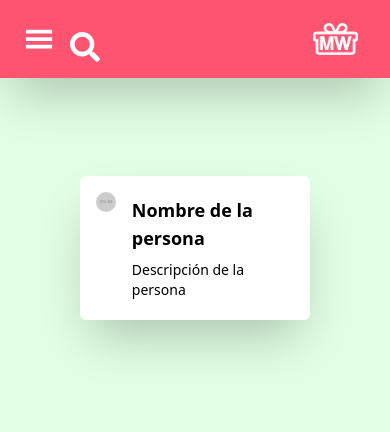
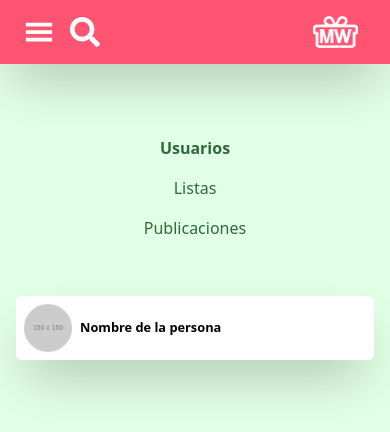
Before and after one commit to manuelaag99/make-a-wish-list, a React (Vite) app in the folder client/: page /searchresults in a window 390 px wide. Shown: the top 432 px of the page. Built offline with nearby package versions, Linux system fonts and the light colour scheme; no server answers.

Commit message:
add tabs to search results page

```diff
--- /dev/null
+++ b/client/src/Components/ListOfUsers.jsx
@@ -0,0 +1,25 @@
+import { useQuery } from "@apollo/client";
+import { GET_USERS } from "../queries/UserQueries";
+
+export default function ListOfUsers ({users}) {
+    const { loading, error, data } = useQuery(GET_USERS);
+
+
+    return (
+        <div className="flex flex-col w-full mt-12 mx-auto px-4 sm:px-20">
+
+            <div className="flex flex-row items-center w-full bg-white shadow-2xl rounded-md p-2 sm:p-4">
+                <div className="flex justify-center items-center h-fit w-2/10 sm:w-1/10 max-w-12 sm:max-w-18">
+                    <img src="https://via.placeholder.com/150" alt="placeholder" className=" rounded-full object-cover" />
+                </div>
+                <div className="flex w-8/10 sm:w-9/10">
+                    <div className="flex flex-col w-full justify-center ml-2 sm:ml-4 text-mobileText sm:text-smAndUpText overflow-hidden">
+                        <p className="my-1 font-bold whitespace-nowrap">Nombre de la persona</p>
+                        <p className="hidden sm:block my-1 ">Descripción de la persona</p>
+                    </div>
+                </div>
+            </div>
+
+        </div>
+    )
+}
--- a/client/src/Components/TopBar.jsx
+++ b/client/src/Components/TopBar.jsx
@@ -47,13 +47,13 @@ export default function TopBar ({}) {
 
                 <div className={"flex flex-col sm:flex-row items-center justify-center " + " w-full"}>
                     {isSearchInputVisible && <input className={"py-2 px-2 rounded-md w-full outline-none ml-0 md:ml-6 "} onChange={(e) => inputChangeHandle(e)} placeholder="Buscar..." />}
-                    <div className="flex flex-row justify-between md:justify-center items-center w-full sm:w-fit mt-4 sm:mt-0">
+                    <div className={"flex flex-row justify-between md:justify-center items-center w-full sm:w-fit sm:mt-0 " + (isSearchInputVisible && "mt-4")}>
                         {isSearchInputVisible && <button className="flex ml-2" onClick={() => setIsSearchInputVisible(false)}>
                             <p className="text-white hover:text-gray-400 duration-200 cursor-pointer">
                                 <IoMdArrowRoundBack fontSize={40} />
                             </p>
                         </button>}
-                        <button className="flex mx-2 md:mx-6" onClick={searchButtonFunction}>
+                        <button className="flex justify-center items-center mx-2 md:mx-6" onClick={searchButtonFunction}>
                             <p className="text-white hover:text-gray-400 duration-200 cursor-pointer">
                                 <FaSearch fontSize={30} />
                             </p>
--- a/client/src/pages/SearchResultsPage.jsx
+++ b/client/src/pages/SearchResultsPage.jsx
@@ -1,26 +1,27 @@
+import { useState } from "react";
+import ListOfUsers from "../Components/ListOfUsers";
 import TopBar from "../Components/TopBar";
 
 export default function SearchResultsPage ({}) {
+    const [selectedTab, setSelectedTab] = useState("users");
 
     return (
         <div className="flex flex-col w-full justify-center">
             <TopBar />
 
-            <div className="flex flex-col w-full mt-44 mx-auto px-20">
-                <div className="flex flex-row w-full bg-white shadow-2xl rounded-md p-4">
-                    <div className="w-1/10">
-                        <img src="https://via.placeholder.com/150" alt="placeholder" className=" rounded-full object-cover" />
-                    </div>
-                    <div className="flex w-7/10">
-                        <div className="flex flex-col w-full justify-center ml-4 ">
-                            <p className="my-1 text-lg font-bold">Nombre de la persona</p>
-                            <p className="my-1 text-sm">Descripción de la persona</p>
-                        </div>
+            <div className="flex flex-col sm:flex-row w-full mt-32">
+                <button className={"flex w-full sm:w-1/3 py-2 sm:py-0 justify-center text-center text-var-3 " + (selectedTab === "users" && "font-bold")} onClick={() => setSelectedTab("users")}>
+                    Usuarios
+                </button>
+                <button className={"flex w-full sm:w-1/3 py-2 sm:py-0 justify-center text-center text-var-3 " + (selectedTab === "lists" && "font-bold")} onClick={() => setSelectedTab("lists")}>
+                    Listas
+                </button>
+                <button className={"flex w-full sm:w-1/3 py-2 sm:py-0 justify-center text-center text-var-3 " + (selectedTab === "posts" && "font-bold")} onClick={() => setSelectedTab("posts")}>
+                    Publicaciones
+                </button>
+            </div>
 
-                    </div>
-                </div>
-
-            </div>
+            {(selectedTab === "users") && <ListOfUsers />}
         </div>
     )
 }
--- a/client/tailwind.config.js
+++ b/client/tailwind.config.js
@@ -17,9 +17,16 @@ export default {
         "var-2": "#FF5372",
         "var-2-hovered": "#FF7594",
         "var-2-disabled": "#FFA3B3",
+        "var-3": "#306642",
       },
       fontSize: {
         "date": "0.7rem",
+        "smAndUpTitle": "1.5rem",
+        "smAndUpText": "1.2rem",
+        "smAndUpSmallText": "0.8rem",
+        "mobileTitle": "1.0rem",
+        "mobileText": "0.8rem",
+        "mobileSmallText": "0.6rem"
       },
       width: {
         "1/10": "10%",
```
